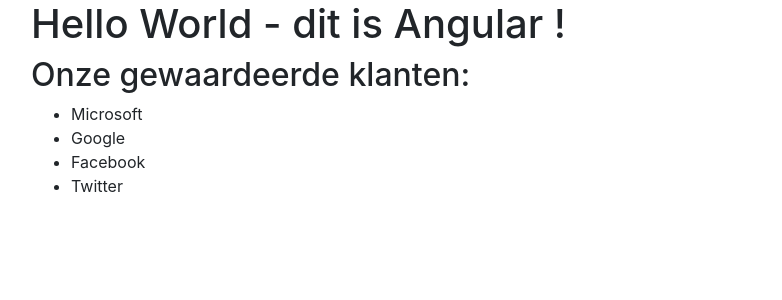
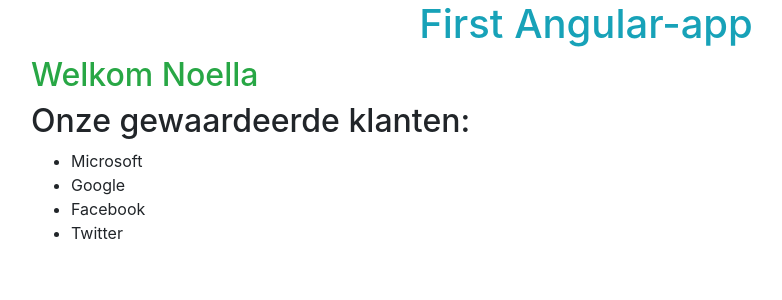
Before and after one commit to MichielsNoella/AngularApp, an Angular app: page / in a window 1280 px wide. Shown: the top 300 px of the page, without its empty margins (54-836 px from the left). Built offline with nearby package versions, Linux system fonts and the light colour scheme.

Commit message:
Eenvoudige databinding {{}} - Simple databinding {{}}

```diff
--- a/src/app/app.component.html
+++ b/src/app/app.component.html
@@ -1,7 +1,8 @@
 <!--The content below is only a placeholder and can be replaced.-->
 <div class="container">
-  <h1>
-    Hello World - dit is Angular !
+  <h1 class="text-info" align="middle">
+    {{ title}}
   </h1>
+  <h2 class="text-success">Welkom {{name}}</h2>
   <app-customer></app-customer>
 </div>
--- a/src/app/app.component.ts
+++ b/src/app/app.component.ts
@@ -1,10 +1,37 @@
-import { Component } from '@angular/core';
+import {Component, OnInit} from '@angular/core';
 
 @Component({
   selector: 'app-root',
   templateUrl: './app.component.html',
   styleUrls: ['./app.component.css']
 })
-export class AppComponent {
-  title = 'noella-app';
+
+// first use
+// export class AppComponent {
+//   title: string = 'First Angular-app';
+//   name: string = 'Noella';
+// }
+// dit kan ook maar is niet zo'n goede gewoonte, dit is niet voor de constructor maar voor de methode ngOnInit()
+// export class AppComponent {
+//   title: string;
+//   name: string;
+//
+//   constructor() {
+//     this.title = 'First Angular-app';
+//     this.name = 'Noella';
+//   }
+// }
+
+// best use
+export class AppComponent implements OnInit {
+  title: string;
+  name: string;
+
+  constructor() {
+  }
+
+  ngOnInit() {
+    this.title = 'First Angular-app';
+    this.name = 'Noella';
+  }
 }
--- a/tslint.json
+++ b/tslint.json
@@ -41,10 +41,7 @@
       "trace"
     ],
     "no-empty": false,
-    "no-inferrable-types": [
-      true,
-      "ignore-params"
-    ],
+    "no-inferrable-types": [true, "ignore-params", "ignore-properties"],
     "no-non-null-assertion": true,
     "no-redundant-jsdoc": true,
     "no-switch-case-fall-through": true,
```
Also changed, not shown: 1 other file (tests, documents, lock files or other folders).
